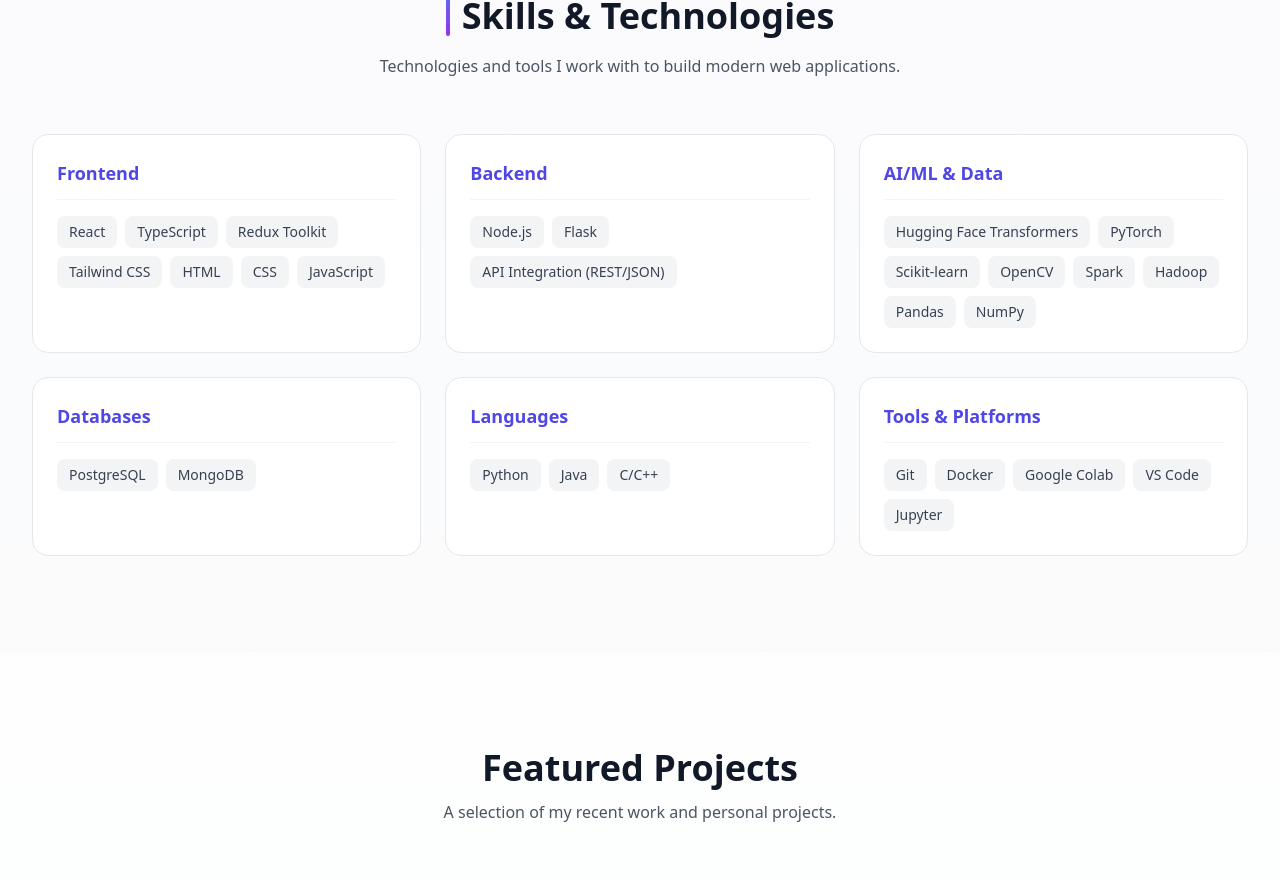
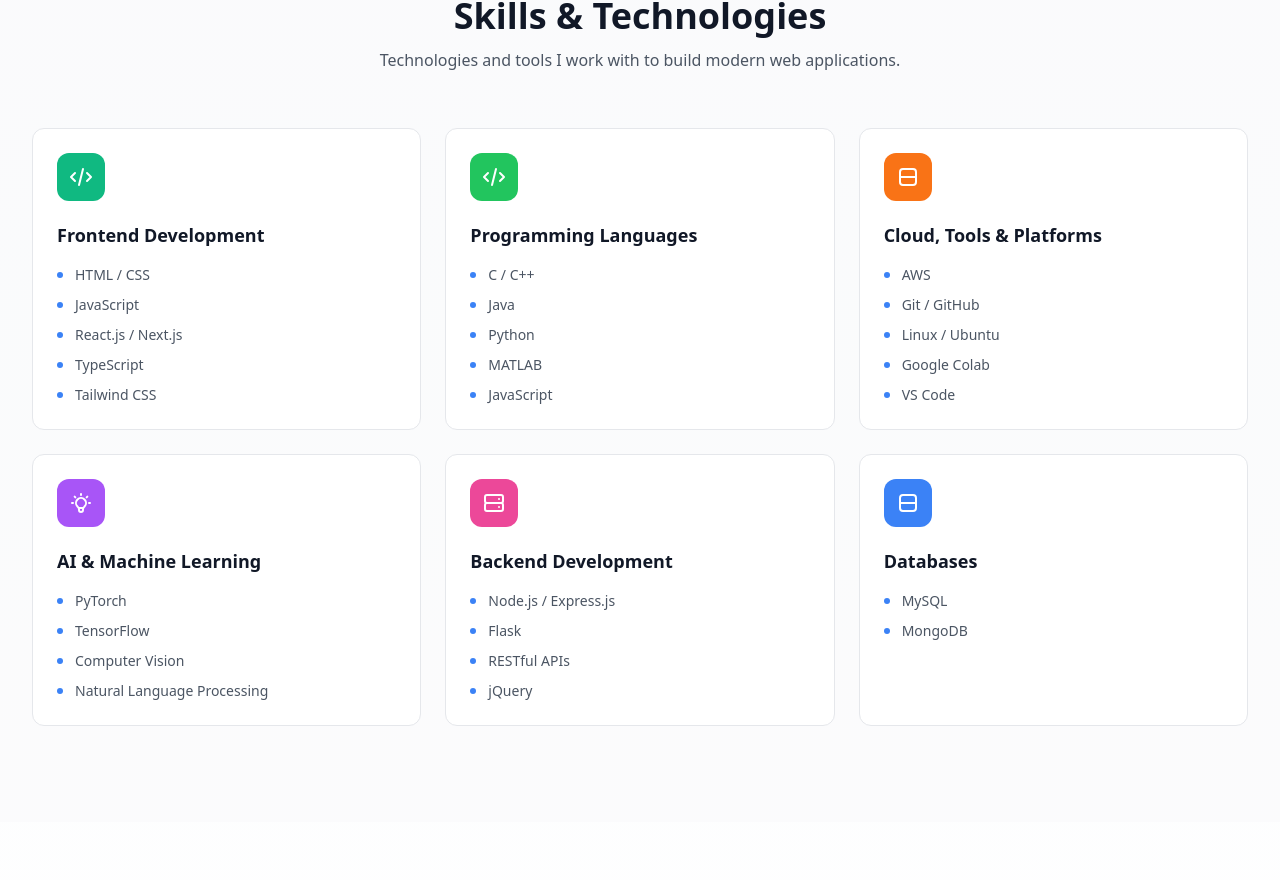
Before and after one commit to Yadlasunny/Portfolio, a React (Vite) app: page / in a window 1280 px wide. Shown: the part 1558-2438 px from the top of the page. Built offline with nearby package versions, Linux system fonts and the light colour scheme.

Commit message:
Redesign Skills section - 6 category cards with colored icons and bullet lists

```diff
--- a/src/Portfolio.jsx
+++ b/src/Portfolio.jsx
@@ -622,39 +622,157 @@
               transition={{ duration: 0.5 }}
               className="text-center mb-10 md:mb-14"
             >
-              <h2 className="text-2xl sm:text-3xl md:text-4xl font-bold inline-flex items-center justify-center gap-3">
-                <span className="hidden sm:block h-10 w-1 rounded-full bg-gradient-to-b from-indigo-500 to-purple-600" />
+              <h2 className="text-2xl sm:text-3xl md:text-4xl font-bold">
                 Skills & Technologies
               </h2>
               <p className={`mt-3 text-sm sm:text-base max-w-2xl mx-auto ${dark ? "text-gray-400" : "text-gray-600"}`}>
                 Technologies and tools I work with to build modern web applications.
               </p>
             </motion.div>
-            <div className="grid sm:grid-cols-2 lg:grid-cols-3 gap-4 md:gap-6">
-              {skills.map((s, index) => (
+            <div className="grid sm:grid-cols-2 lg:grid-cols-3 gap-5 md:gap-6">
+              {/* Frontend Development */}
               <motion.div
-                  key={s.group}
-                  initial={{ opacity: 0, y: 30 }}
+                initial={{ opacity: 0, y: 20 }}
                 whileInView={{ opacity: 1, y: 0 }}
                 viewport={{ once: true }}
-                  transition={{ duration: 0.5, delay: index * 0.1 }}
-                  className={`group rounded-2xl border p-5 sm:p-6 transition-all duration-300 hover:shadow-lg hover:-translate-y-1 ${dark ? "border-gray-800/50 bg-gray-900/80 hover:border-indigo-500/30" : "border-gray-200 bg-white hover:border-indigo-500/30"}`}
+                transition={{ duration: 0.4, delay: 0 }}
+                className={`rounded-xl border p-6 ${dark ? "border-gray-800 bg-gray-900/60" : "border-gray-200 bg-white"}`}
               >
-                  <h3 className={`font-semibold text-base sm:text-lg mb-4 pb-3 border-b ${dark ? "border-gray-800 text-indigo-400" : "border-gray-100 text-indigo-600"}`}>{s.group}</h3>
-                  <div className="flex flex-wrap gap-2">
-                    {s.items.map(item => (
-                      <span
-                        key={item}
-                        className={`text-xs sm:text-sm px-3 py-1.5 rounded-lg font-medium transition-all duration-200 hover:scale-105 ${
-                          dark ? "bg-gray-800 text-gray-300 hover:bg-indigo-500/20 hover:text-indigo-300" : "bg-gray-100 text-gray-700 hover:bg-indigo-50 hover:text-indigo-600"
-                        }`}
+                <div className="w-12 h-12 rounded-xl bg-emerald-500 flex items-center justify-center mb-5">
+                  <svg className="w-6 h-6 text-white" fill="none" stroke="currentColor" viewBox="0 0 24 24">
+                    <path strokeLinecap="round" strokeLinejoin="round" strokeWidth={2} d="M10 20l4-16m4 4l4 4-4 4M6 16l-4-4 4-4" />
+                  </svg>
+                </div>
+                <h3 className="font-bold text-lg mb-4">Frontend Development</h3>
+                <ul className="space-y-2.5">
+                  {["HTML / CSS", "JavaScript", "React.js / Next.js", "TypeScript", "Tailwind CSS"].map(skill => (
+                    <li key={skill} className={`flex items-center gap-3 text-sm ${dark ? "text-gray-400" : "text-gray-600"}`}>
+                      <span className="w-1.5 h-1.5 rounded-full bg-blue-500"></span>
+                      {skill}
+                    </li>
+                  ))}
+                </ul>
+              </motion.div>
+
+              {/* Programming Languages */}
+              <motion.div
+                initial={{ opacity: 0, y: 20 }}
+                whileInView={{ opacity: 1, y: 0 }}
+                viewport={{ once: true }}
+                transition={{ duration: 0.4, delay: 0.1 }}
+                className={`rounded-xl border p-6 ${dark ? "border-gray-800 bg-gray-900/60" : "border-gray-200 bg-white"}`}
               >
-                        {item}
-                      </span>
+                <div className="w-12 h-12 rounded-xl bg-green-500 flex items-center justify-center mb-5">
+                  <svg className="w-6 h-6 text-white" fill="none" stroke="currentColor" viewBox="0 0 24 24">
+                    <path strokeLinecap="round" strokeLinejoin="round" strokeWidth={2} d="M10 20l4-16m4 4l4 4-4 4M6 16l-4-4 4-4" />
+                  </svg>
+                </div>
+                <h3 className="font-bold text-lg mb-4">Programming Languages</h3>
+                <ul className="space-y-2.5">
+                  {["C / C++", "Java", "Python", "MATLAB", "JavaScript"].map(skill => (
+                    <li key={skill} className={`flex items-center gap-3 text-sm ${dark ? "text-gray-400" : "text-gray-600"}`}>
+                      <span className="w-1.5 h-1.5 rounded-full bg-blue-500"></span>
+                      {skill}
+                    </li>
                   ))}
+                </ul>
+              </motion.div>
+
+              {/* Cloud, Tools & Platforms */}
+              <motion.div
+                initial={{ opacity: 0, y: 20 }}
+                whileInView={{ opacity: 1, y: 0 }}
+                viewport={{ once: true }}
+                transition={{ duration: 0.4, delay: 0.2 }}
+                className={`rounded-xl border p-6 ${dark ? "border-gray-800 bg-gray-900/60" : "border-gray-200 bg-white"}`}
+              >
+                <div className="w-12 h-12 rounded-xl bg-orange-500 flex items-center justify-center mb-5">
+                  <svg className="w-6 h-6 text-white" fill="none" stroke="currentColor" viewBox="0 0 24 24">
+                    <path strokeLinecap="round" strokeLinejoin="round" strokeWidth={2} d="M4 7v10c0 2 1 3 3 3h10c2 0 3-1 3-3V7c0-2-1-3-3-3H7c-2 0-3 1-3 3zm0 5h16" />
+                  </svg>
                 </div>
+                <h3 className="font-bold text-lg mb-4">Cloud, Tools & Platforms</h3>
+                <ul className="space-y-2.5">
+                  {["AWS", "Git / GitHub", "Linux / Ubuntu", "Google Colab", "VS Code"].map(skill => (
+                    <li key={skill} className={`flex items-center gap-3 text-sm ${dark ? "text-gray-400" : "text-gray-600"}`}>
+                      <span className="w-1.5 h-1.5 rounded-full bg-blue-500"></span>
+                      {skill}
+                    </li>
+                  ))}
+                </ul>
               </motion.div>
+
+              {/* AI & Machine Learning */}
+              <motion.div
+                initial={{ opacity: 0, y: 20 }}
+                whileInView={{ opacity: 1, y: 0 }}
+                viewport={{ once: true }}
+                transition={{ duration: 0.4, delay: 0.3 }}
+                className={`rounded-xl border p-6 ${dark ? "border-gray-800 bg-gray-900/60" : "border-gray-200 bg-white"}`}
+              >
+                <div className="w-12 h-12 rounded-xl bg-purple-500 flex items-center justify-center mb-5">
+                  <svg className="w-6 h-6 text-white" fill="none" stroke="currentColor" viewBox="0 0 24 24">
+                    <path strokeLinecap="round" strokeLinejoin="round" strokeWidth={2} d="M9.663 17h4.673M12 3v1m6.364 1.636l-.707.707M21 12h-1M4 12H3m3.343-5.657l-.707-.707m2.828 9.9a5 5 0 117.072 0l-.548.547A3.374 3.374 0 0014 18.469V19a2 2 0 11-4 0v-.531c0-.895-.356-1.754-.988-2.386l-.548-.547z" />
+                  </svg>
+                </div>
+                <h3 className="font-bold text-lg mb-4">AI & Machine Learning</h3>
+                <ul className="space-y-2.5">
+                  {["PyTorch", "TensorFlow", "Computer Vision", "Natural Language Processing"].map(skill => (
+                    <li key={skill} className={`flex items-center gap-3 text-sm ${dark ? "text-gray-400" : "text-gray-600"}`}>
+                      <span className="w-1.5 h-1.5 rounded-full bg-blue-500"></span>
+                      {skill}
+                    </li>
                   ))}
+                </ul>
+              </motion.div>
+
+              {/* Backend Development */}
+              <motion.div
+                initial={{ opacity: 0, y: 20 }}
+                whileInView={{ opacity: 1, y: 0 }}
+                viewport={{ once: true }}
+                transition={{ duration: 0.4, delay: 0.4 }}
+                className={`rounded-xl border p-6 ${dark ? "border-gray-800 bg-gray-900/60" : "border-gray-200 bg-white"}`}
+              >
+                <div className="w-12 h-12 rounded-xl bg-pink-500 flex items-center justify-center mb-5">
+                  <svg className="w-6 h-6 text-white" fill="none" stroke="currentColor" viewBox="0 0 24 24">
+                    <path strokeLinecap="round" strokeLinejoin="round" strokeWidth={2} d="M5 12h14M5 12a2 2 0 01-2-2V6a2 2 0 012-2h14a2 2 0 012 2v4a2 2 0 01-2 2M5 12a2 2 0 00-2 2v4a2 2 0 002 2h14a2 2 0 002-2v-4a2 2 0 00-2-2m-2-4h.01M17 16h.01" />
+                  </svg>
+                </div>
+                <h3 className="font-bold text-lg mb-4">Backend Development</h3>
+                <ul className="space-y-2.5">
+                  {["Node.js / Express.js", "Flask", "RESTful APIs", "jQuery"].map(skill => (
+                    <li key={skill} className={`flex items-center gap-3 text-sm ${dark ? "text-gray-400" : "text-gray-600"}`}>
+                      <span className="w-1.5 h-1.5 rounded-full bg-blue-500"></span>
+                      {skill}
+                    </li>
+                  ))}
+                </ul>
+              </motion.div>
+
+              {/* Databases */}
+              <motion.div
+                initial={{ opacity: 0, y: 20 }}
+                whileInView={{ opacity: 1, y: 0 }}
+                viewport={{ once: true }}
+                transition={{ duration: 0.4, delay: 0.5 }}
+                className={`rounded-xl border p-6 ${dark ? "border-gray-800 bg-gray-900/60" : "border-gray-200 bg-white"}`}
+              >
+                <div className="w-12 h-12 rounded-xl bg-blue-500 flex items-center justify-center mb-5">
+                  <svg className="w-6 h-6 text-white" fill="none" stroke="currentColor" viewBox="0 0 24 24">
+                    <path strokeLinecap="round" strokeLinejoin="round" strokeWidth={2} d="M4 7v10c0 2 1 3 3 3h10c2 0 3-1 3-3V7c0-2-1-3-3-3H7c-2 0-3 1-3 3zm0 5h16" />
+                  </svg>
+                </div>
+                <h3 className="font-bold text-lg mb-4">Databases</h3>
+                <ul className="space-y-2.5">
+                  {["MySQL", "MongoDB"].map(skill => (
+                    <li key={skill} className={`flex items-center gap-3 text-sm ${dark ? "text-gray-400" : "text-gray-600"}`}>
+                      <span className="w-1.5 h-1.5 rounded-full bg-blue-500"></span>
+                      {skill}
+                    </li>
+                  ))}
+                </ul>
+              </motion.div>
             </div>
           </div>
         </section>
```
Lines whose indentation alone changed are shown as unchanged.
